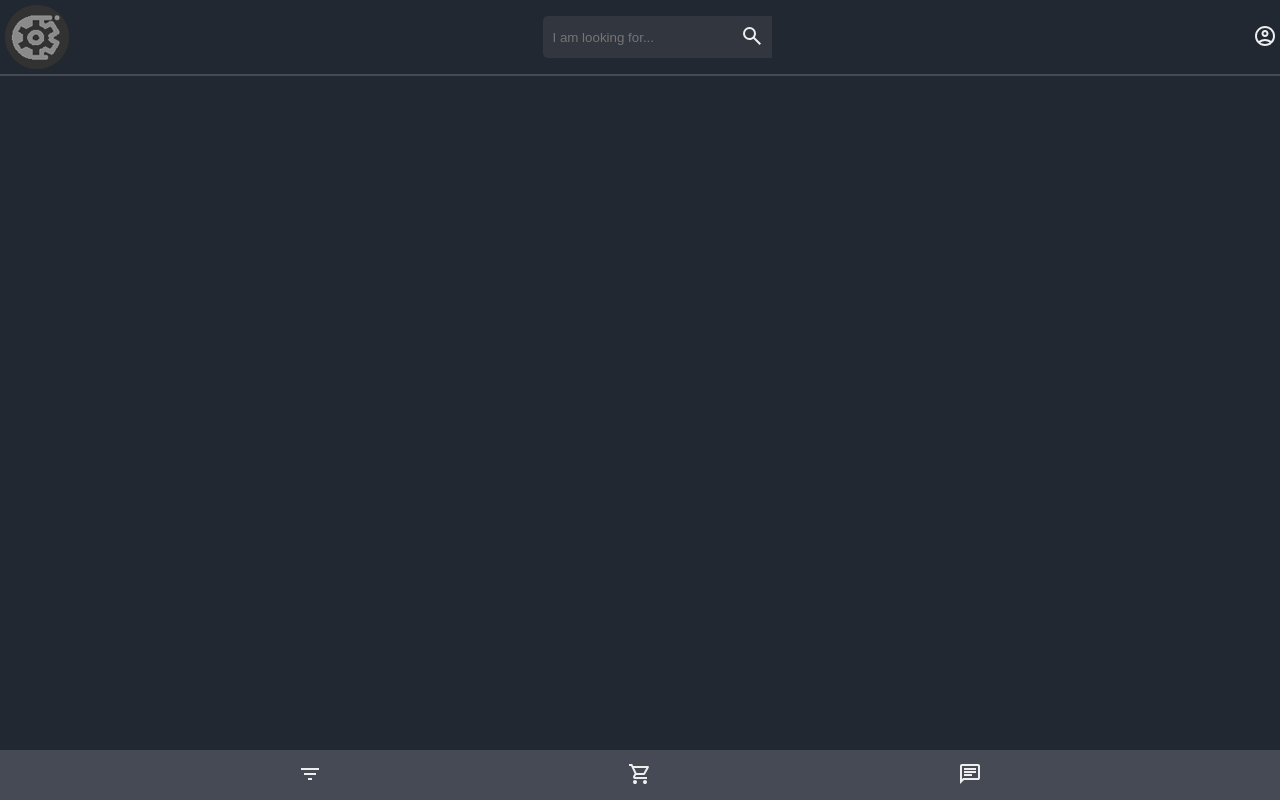
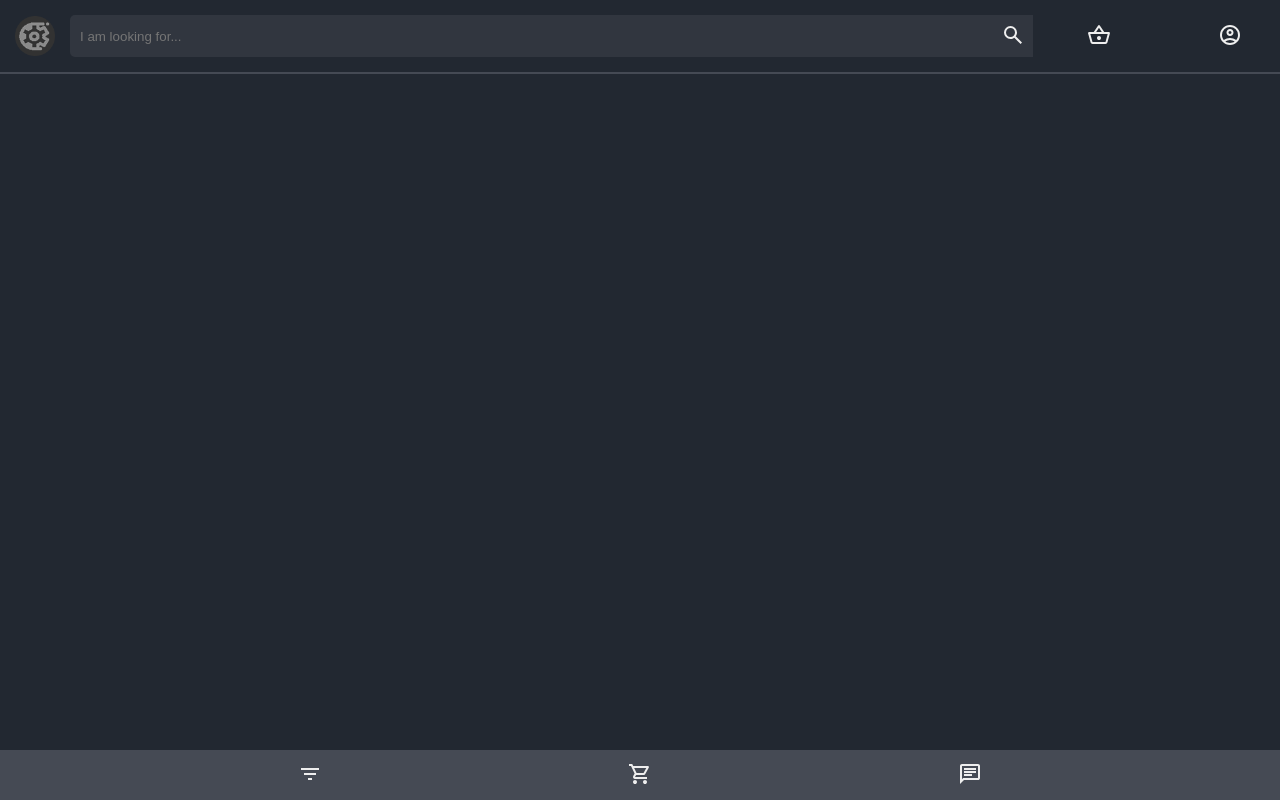
Before and after one commit to Wortront/New-Web, a plain HTML site: page index.html in a window 1280 px wide. Shown: the top 800 px of the page. Drawn offline with Linux system fonts and the light colour scheme.

Commit message:
third commit

```diff
--- a/index.html
+++ b/index.html
@@ -16,6 +16,7 @@
         <input type="text" id="SearchBar" placeholder="I am looking for...">
         <button class="MenuIcon" id="SearchBtn"><svg xmlns="http://www.w3.org/2000/svg" height="24px" viewBox="0 -960 960 960" width="24px" fill="undefined"><path d="M784-120 532-372q-30 24-69 38t-83 14q-109 0-184.5-75.5T120-580q0-109 75.5-184.5T380-840q109 0 184.5 75.5T640-580q0 44-14 83t-38 69l252 252-56 56ZM380-400q75 0 127.5-52.5T560-580q0-75-52.5-127.5T380-760q-75 0-127.5 52.5T200-580q0 75 52.5 127.5T380-400Z"/></svg></button>
         </div>
+        <button class="MenuIcon"><svg xmlns="http://www.w3.org/2000/svg" height="24px" viewBox="0 -960 960 960" width="24px" fill="undefined"><path d="M221-120q-27 0-48-16.5T144-179L42-549q-5-19 6.5-35T80-600h190l176-262q5-8 14-13t19-5q10 0 19 5t14 13l176 262h192q20 0 31.5 16t6.5 35L816-179q-8 26-29 42.5T739-120H221Zm-1-80h520l88-320H132l88 320Zm260-80q33 0 56.5-23.5T560-360q0-33-23.5-56.5T480-440q-33 0-56.5 23.5T400-360q0 33 23.5 56.5T480-280ZM367-600h225L479-768 367-600Zm113 240Z"/></svg></button>
         <div class="Profile">
         <button class="MenuBtn" id="SignBtn">Sign Up</button>
         <button class="MenuIcon"><svg xmlns="http://www.w3.org/2000/svg" height="24px" viewBox="0 -960 960 960" width="24px" fill="undefined"><path d="M234-276q51-39 114-61.5T480-360q69 0 132 22.5T726-276q35-41 54.5-93T800-480q0-133-93.5-226.5T480-800q-133 0-226.5 93.5T160-480q0 59 19.5 111t54.5 93Zm246-164q-59 0-99.5-40.5T340-580q0-59 40.5-99.5T480-720q59 0 99.5 40.5T620-580q0 59-40.5 99.5T480-440Zm0 360q-83 0-156-31.5T197-197q-54-54-85.5-127T80-480q0-83 31.5-156T197-763q54-54 127-85.5T480-880q83 0 156 31.5T763-763q54 54 85.5 127T880-480q0 83-31.5 156T763-197q-54 54-127 85.5T480-80Zm0-80q53 0 100-15.5t86-44.5q-39-29-86-44.5T480-280q-53 0-100 15.5T294-220q39 29 86 44.5T480-160Zm0-360q26 0 43-17t17-43q0-26-17-43t-43-17q-26 0-43 17t-17 43q0 26 17 43t43 17Zm0-60Zm0 360Z"/></svg></button>
@@ -38,7 +39,9 @@
         </nav>
     </div>
     <div id="Shop">
+        <div class="Cell">
 
+        </div>
     </div>
     <script src="index.js" defer></script>
 </body>
--- a/style.css
+++ b/style.css
@@ -11,7 +11,7 @@ html{
 }
 body{
     width: 100vw;
-    height: 100dvh;
+    height: 100vh;
     background-color: var(--backgroundColor);
     margin: 0px;
     position: relative;
@@ -19,10 +19,15 @@ body{
 header{
     width: 100%;
     border-bottom: 2px solid var(--secondaryColor);
-    padding: 5px;
+    padding: 15px;
     display:flex;
     justify-content: space-between;
     align-items: center;
+}
+.logo{
+    height: 40px;
+    width: 40px;
+    margin-right: 15px;
 }
 #mobile-bottom-bar{
     background-color: var(--secondaryColor);
@@ -54,9 +59,17 @@ svg{
     display: flex;
     align-items: center;
 }
+.Search{
+    flex-grow: 8;
+    position: relative;
+}
+.Profile, header .MenuIcon{
+    flex-grow: 1;
+}
 #SearchBar{
     background-color: var(--primaryColor);
     border: none;
+    width: 100%;
     height: 40px;
     border-radius: 5px;
     padding-left: 10px;
@@ -64,6 +77,7 @@ svg{
     color: var(--textColor);
     border-top-right-radius: 0px;
     border-bottom-right-radius: 0px;
+    padding-right: 50px;
 }
 #SearchBar:focus {
     outline:none;
@@ -71,6 +85,8 @@ svg{
 #SearchBtn{
     background-color: var(--primaryColor);
     height: 42px;
+    position: absolute;
+    right: 0;
 }
 #SearchBtn:active{
     background-color: var(--secondaryColor);
```
